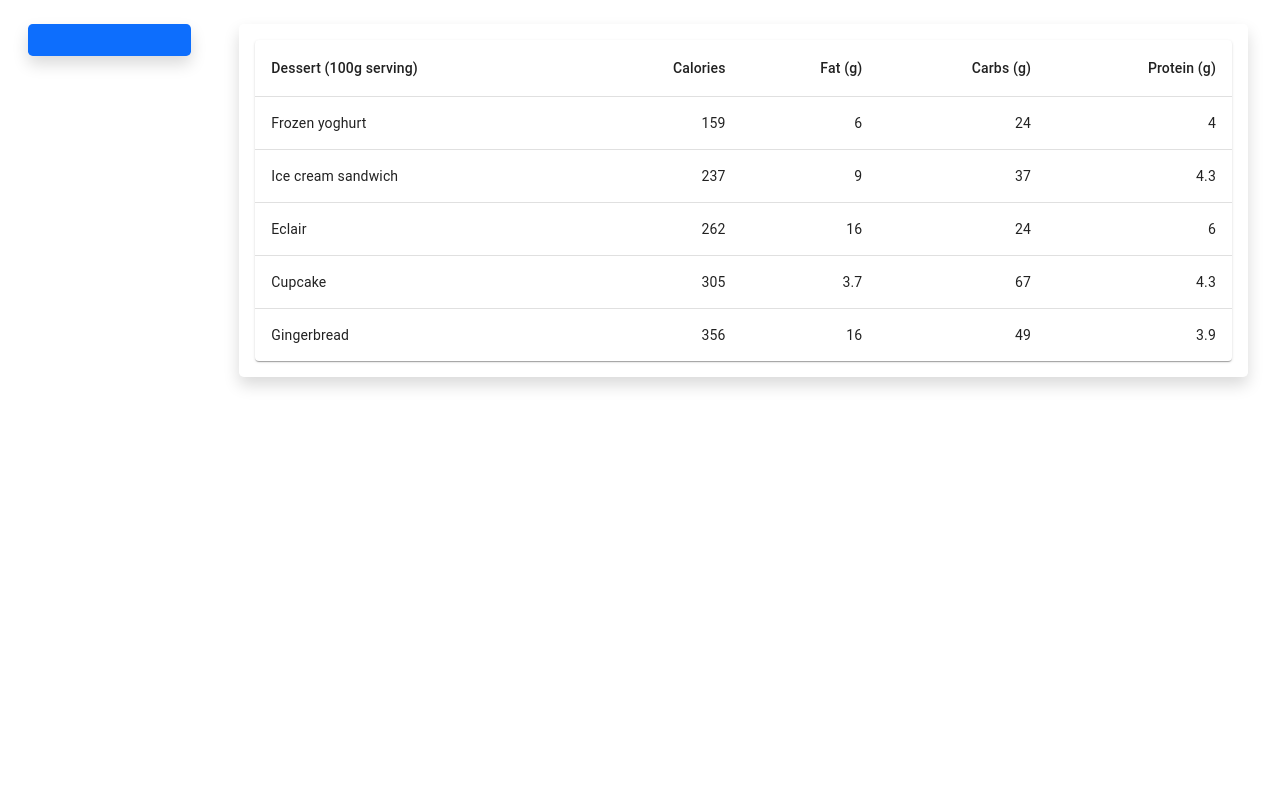
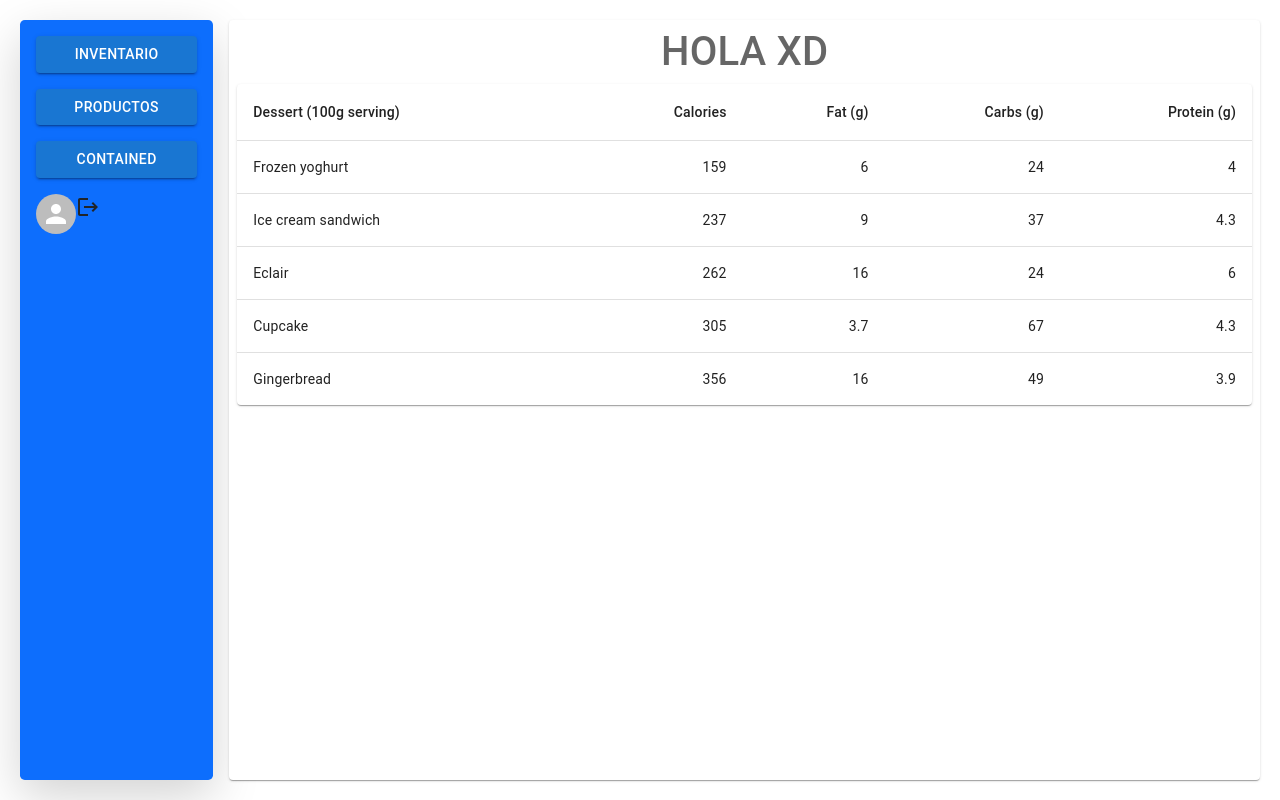
Before and after one commit to MEME-DEVELOP/FrontEnd, a React (Create React App) app in the folder meme-front/: page / in a window 1280 px wide. Built offline with nearby package versions, Linux system fonts and the light colour scheme.

Commit message:
Barra lateral e imagen principal

```diff
--- a/meme-front/package.json
+++ b/meme-front/package.json
@@ -5,6 +5,7 @@
   "dependencies": {
     "@emotion/react": "^11.9.0",
     "@emotion/styled": "^11.8.1",
+    "@mui/icons-material": "^5.6.2",
     "@mui/material": "^5.7.0",
     "@testing-library/jest-dom": "^5.16.4",
     "@testing-library/react": "^13.1.1",
--- a/meme-front/src/components/LeftNavBar.jsx
+++ b/meme-front/src/components/LeftNavBar.jsx
@@ -1,5 +1,9 @@
 import React from "react";
 import "./LeftNavBar.css";
+import Stack from '@mui/material/Stack';
+import Button from '@mui/material/Button';
+import { Avatar, Grid } from "@mui/material";
+import LogoutIcon from '@mui/icons-material/Logout';
 
 
 class LeftNavBar extends React.Component{
@@ -7,10 +11,21 @@ class LeftNavBar extends React.Component{
 
     render(){
         return(
-            <div class = " p-3 bg-primary shadow rounded-3">
+            <div class = " h-100 p-3 bg-primary shadow-lg rounded-3">
+                <Stack spacing={2}>
+                    <Button variant = 'contained' >Inventario</Button>
+                    <Button variant="contained" >Productos</Button>
+                    <Button variant="contained" >Contained</Button>
 
-
-
+                    <Grid container>
+                        <Grid item>
+                            <Avatar></Avatar>
+                        </Grid>
+                        <Grid item>
+                            <LogoutIcon />
+                        </Grid>
+                    </Grid>
+                </Stack>
 
 
             </div>
--- a/meme-front/src/views/Home.css
+++ b/meme-front/src/views/Home.css
@@ -0,0 +1,3 @@
+.hola{
+    height: 97vmin;
+}
--- a/meme-front/src/views/Home.jsx
+++ b/meme-front/src/views/Home.jsx
@@ -2,7 +2,20 @@ import React from "react";
 import "./Home.css";
 import LeftNavBar from "../components/LeftNavBar";
 import Tablas from "../components/Tablas";
+import { styled } from '@mui/material/styles';
+import Box from '@mui/material/Box';
+import Paper from '@mui/material/Paper';
+import Grid from '@mui/material/Grid';
 
+
+const Item = styled(Paper)(({ theme }) => ({
+    backgroundColor: theme.palette.mode === 'dark' ? '#1A2027' : '#fff',
+    ...theme.typography.body2,
+    padding: theme.spacing(1),
+    textAlign: 'center',
+    color: theme.palette.text.secondary,
+    height: '100%'
+}));
 
 
 
@@ -12,20 +25,21 @@ class Home extends React.Component{
 
     render(){
         return(
-        <div>
-            <div class = 'row gx-5 ms-1 me-2 mt-4 mb-2' >
-                <div class = 'col-2'>
+        <Box class ="m-3 p-1 h-100" mx={{ flexGrow: 1 }} >
+            <Grid container spacing={2} className = 'hola'>
+              <Grid item md={2}>
+
                     <LeftNavBar />
-                </div>
-                <div class = 'col-10'>
-                    <div class = 'shadow rounded-3 p-3'>
 
-                        <Tablas />
-
-                    </div>
-                </div>
-            </div>
-        </div>
+              </Grid>
+              <Grid item md={10} >
+                <Item>
+                    <h1>HOLA XD</h1>
+                    <Tablas />
+                </Item>
+              </Grid>
+            </Grid>
+        </Box>
         )
     };
 }export default Home;
```
Also changed, not shown: 1 other file (tests, documents, lock files or other folders).
